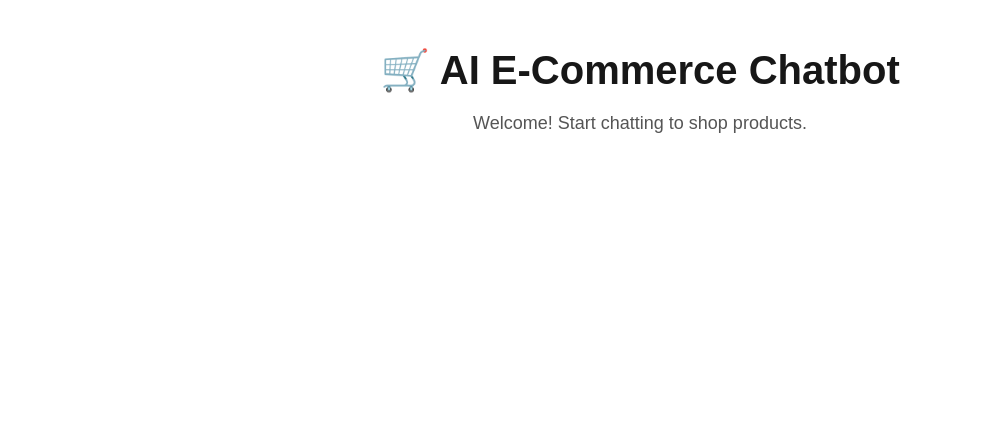
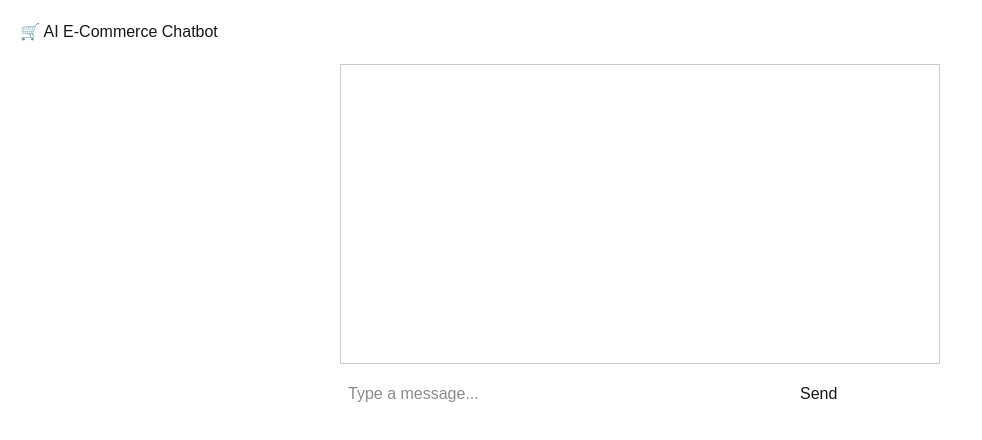
Before and after one commit to MUMTAHINA-ARBI/ai-ecommerce-chatbot, a Next.js app: page / in a window 1280 px wide. Shown: the top 440 px of the page, without its empty margins (0-982 px from the left). Built offline with nearby package versions, Linux system fonts and the light colour scheme.

Commit message:
Built basic chat interface

```diff
--- a/app/page.tsx
+++ b/app/page.tsx
@@ -1,19 +1,10 @@
+import ChatBox from "../components/ChatBox";
+
 export default function Home() {
   return (
-    <div
-      style={{
-        padding: "40px",
-        fontFamily: "Arial",
-        textAlign: "center",
-      }}
-    >
-      <h1 style={{ fontSize: "40px", fontWeight: "bold" }}>
-        🛒 AI E-Commerce Chatbot
-      </h1>
-
-      <p style={{ fontSize: "18px", marginTop: "10px", color: "#555" }}>
-        Welcome! Start chatting to shop products.
-      </p>
+    <div style={{ padding: "20px" }}>
+      <h1>🛒 AI E-Commerce Chatbot</h1>
+      <ChatBox />
     </div>
   );
 }
--- /dev/null
+++ b/components/ChatBox.tsx
@@ -0,0 +1,47 @@
+"use client";
+
+import { useState } from "react";
+
+export default function ChatBox() {
+  const [messages, setMessages] = useState<string[]>([]);
+  const [input, setInput] = useState("");
+
+  const sendMessage = () => {
+    if (!input.trim()) return;
+
+    setMessages((prev) => [...prev, input]);
+    setInput("");
+  };
+
+  return (
+    <div style={{ maxWidth: "600px", margin: "20px auto" }}>
+      <div
+        style={{
+          border: "1px solid #ccc",
+          minHeight: "300px",
+          padding: "10px",
+          marginBottom: "10px",
+        }}
+      >
+        {messages.map((msg, index) => (
+          <p key={index}>{msg}</p>
+        ))}
+      </div>
+
+      <input
+        value={input}
+        onChange={(e) => setInput(e.target.value)}
+        placeholder="Type a message..."
+        style={{
+          width: "75%",
+          padding: "8px",
+          marginRight: "10px",
+        }}
+      />
+
+      <button onClick={sendMessage}>
+        Send
+      </button>
+    </div>
+  );
+}
```
